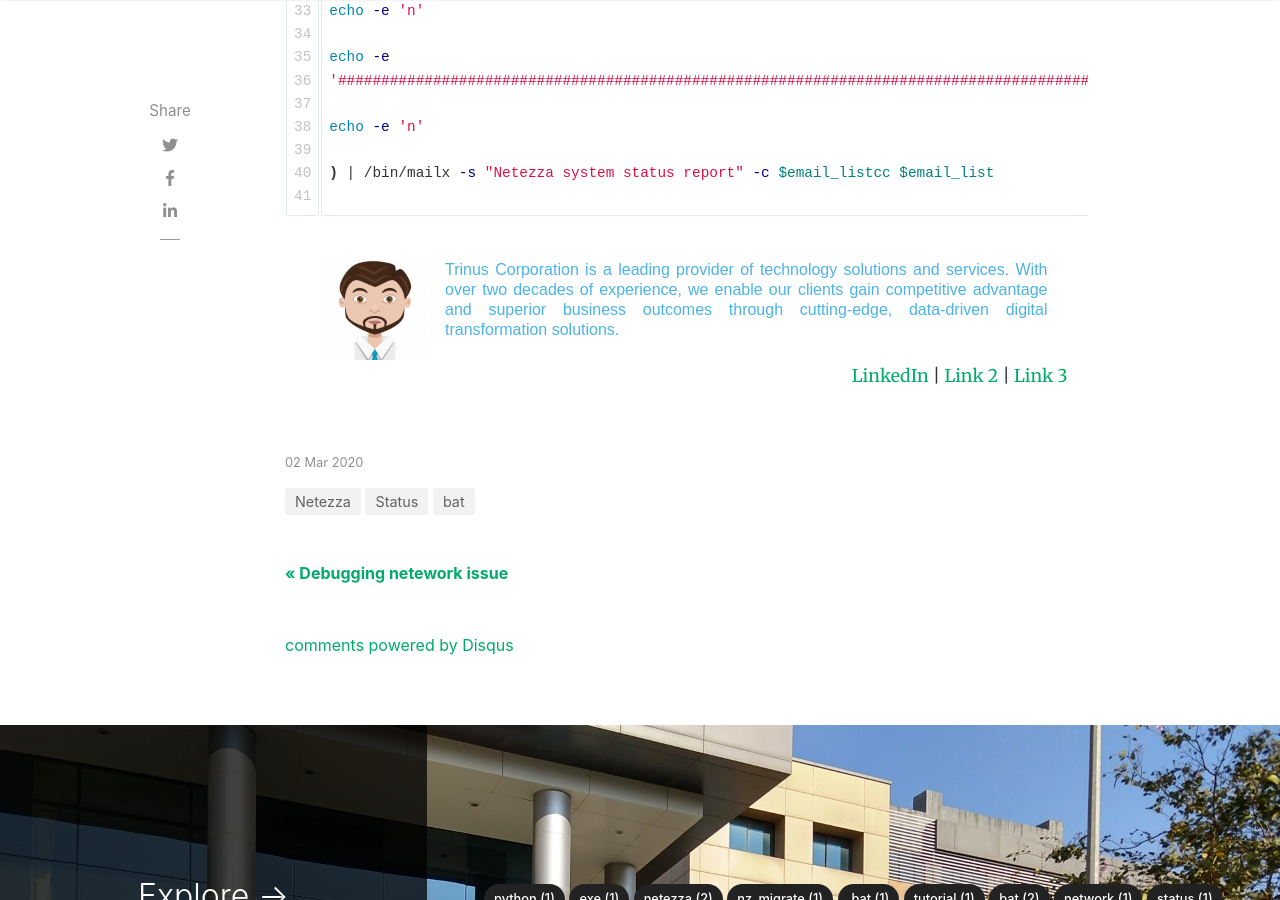
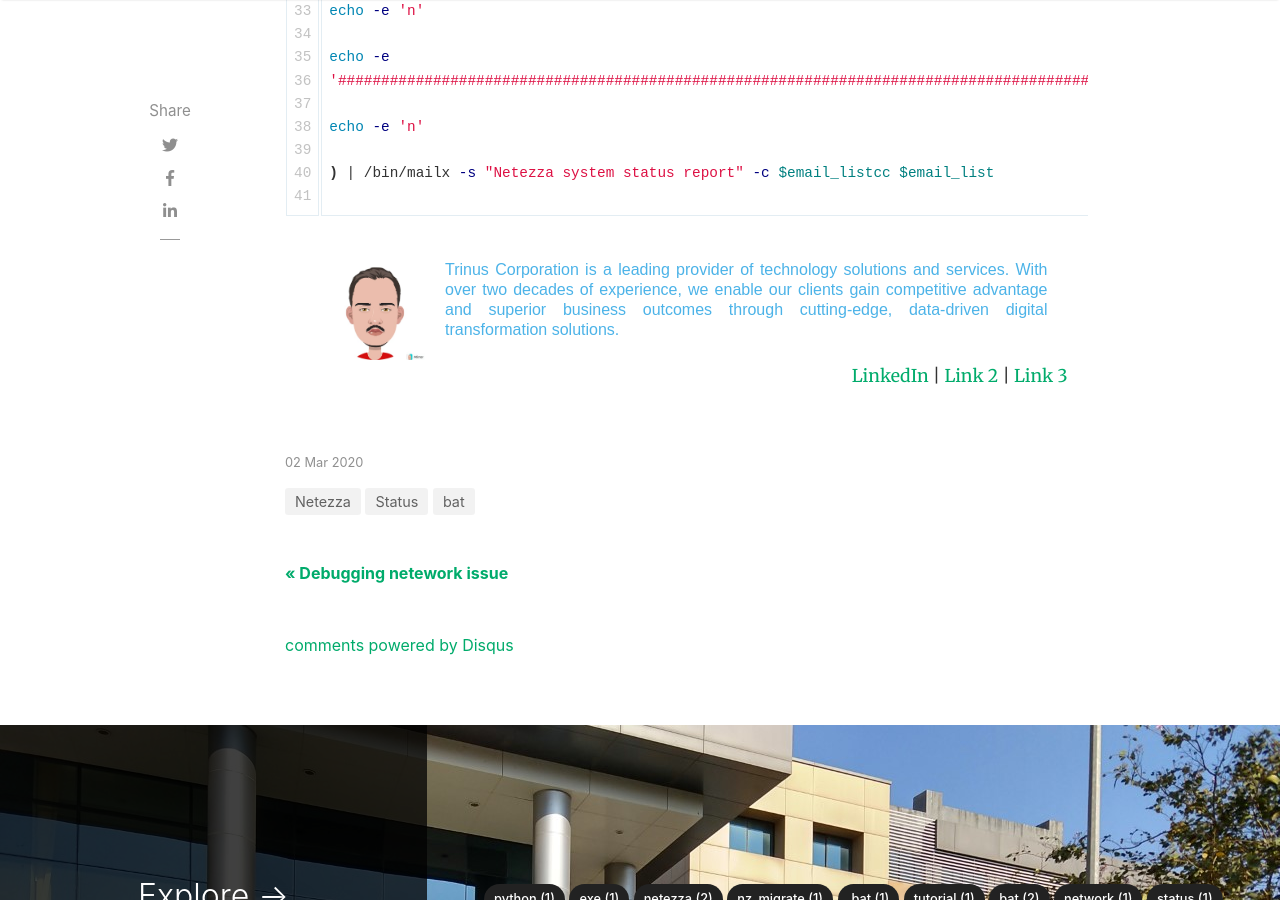
Before and after one commit to ashish-choudhari/weblog, a Jekyll site: the page built from _posts/2020-03-02-monitoring-server-status.md, in a window 1280 px wide and 900 px high, scrolled down 2552 px. Built offline with Jekyll 4.4.1, drawn with Linux system fonts in a browser that asks for light colours; nearby versions of some CDN libraries; comment, search, counter and statistics services are not loaded.

Commit message:
added cusom avatar_ashish img

````diff
--- a/_posts/2020-03-02-monitoring-server-status.md
+++ b/_posts/2020-03-02-monitoring-server-status.md
@@ -89,7 +89,7 @@
 
 ```
 <div style="Margin:20px;">
-            <img src="/assets/images/avatar.png" align="left" width="100" height="100" border="0" style="Margin:0 20px 20px 20px; background:#E79851;" />
+            <img src="/assets/images/avatar_ashish.jpg" align="left" width="100" height="100" border="0" style="Margin:0 20px 20px 20px; background:#E79851;" />
             <p style="Margin:10px 20px 20px 20px; font:16px/1.25 sans-serif; color:#4CB3E8; text-align:justify;">
                Trinus Corporation is a leading provider of technology solutions and services. With over two decades of experience, we enable our clients gain competitive advantage and superior business outcomes through cutting-edge, data-driven digital transformation solutions.
             <p align="right">
````
Also changed, not shown: assets/images/avatar_ashish.jpg (added).
